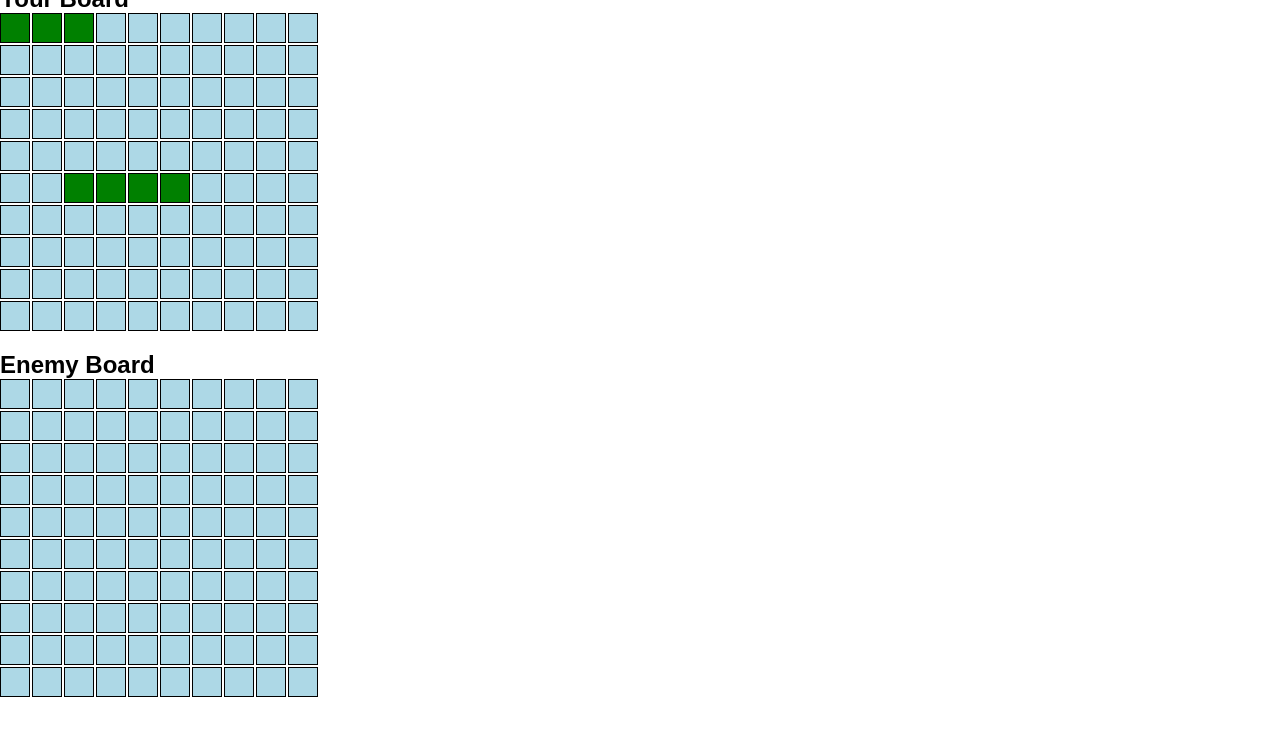
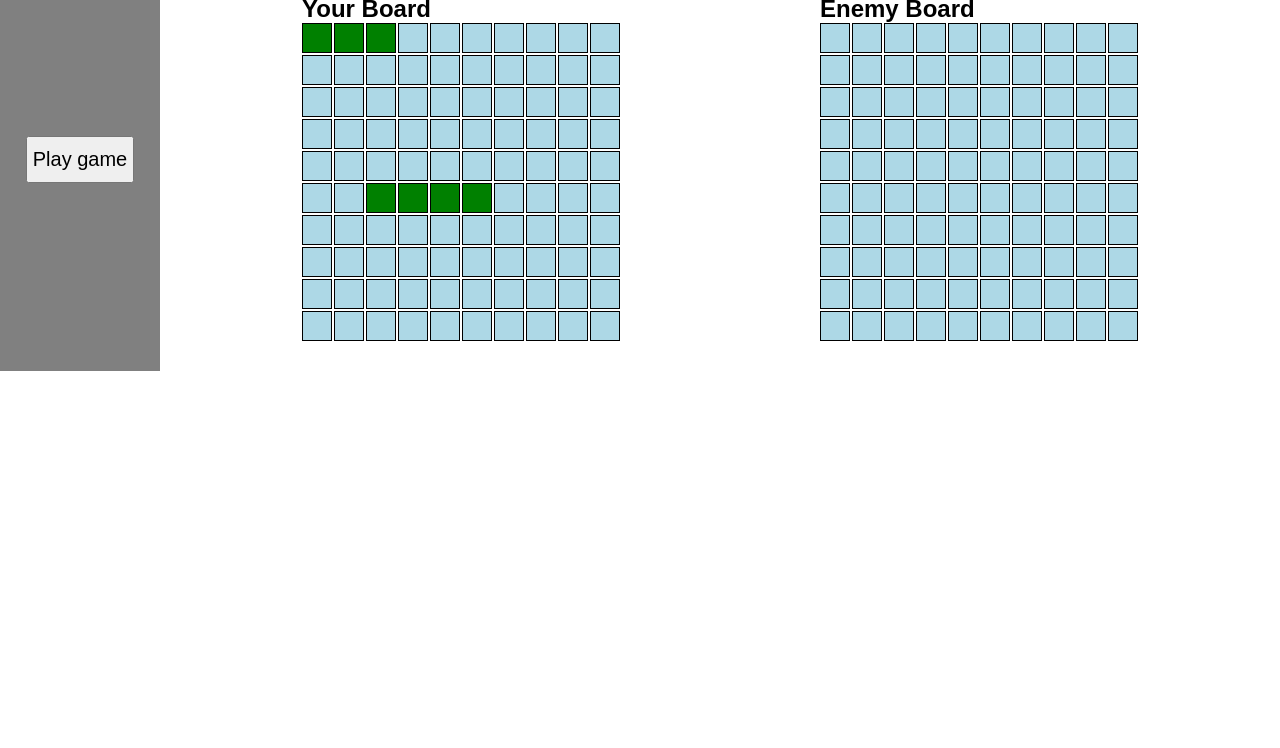
Before and after one commit to Karjeje/Project-Battleships, a website built with webpack: page src/template.html in a window 1280 px wide. Shown: the part 52-800 px from the top of the page. Built offline with nearby package versions, Linux system fonts and the light colour scheme.

Commit message:
Mess with the UI

```diff
--- a/src/styles.css
+++ b/src/styles.css
@@ -6,6 +6,35 @@
 
 body {
   font-family: sans-serif;
+  display: grid;
+  grid-template-columns: 1fr 7fr;
+  align-items: center;
+}
+
+#menu {
+  background-color: gray;
+  height: 100%;
+  display: flex;
+  justify-content: center;
+  align-items: center;
+}
+
+#menu button {
+  padding: 10px 5px;
+  font-size: 20px;
+  cursor: pointer;
+}
+
+#game-container {
+  display: flex;
+  flex-direction: column;
+  align-items: center;
+  gap: 10px;
+}
+
+#boards {
+  display: flex;
+  gap: 200px;
 }
 
 #player-board,
--- a/src/template.html
+++ b/src/template.html
@@ -6,19 +6,23 @@
     <title>Battleships</title>
   </head>
   <body>
+    <div id="menu">
+      <button id="play-game-btn">Play game</button>
+    </div>
+    <div id="game-container">
       <h1>Battleships</h1>
       <div id="boards">
         <div>
           <h2>Your Board</h2>
           <div id="player-board"></div>
         </div>
-
         <div>
           <h2>Enemy Board</h2>
           <div id="enemy-board"></div>
         </div>
       </div>
       <div id="status"></div>
+    </div>
 
     <script src="./index.js" type="module"></script>
   </body>
```
Lines whose indentation alone changed are shown as unchanged.
